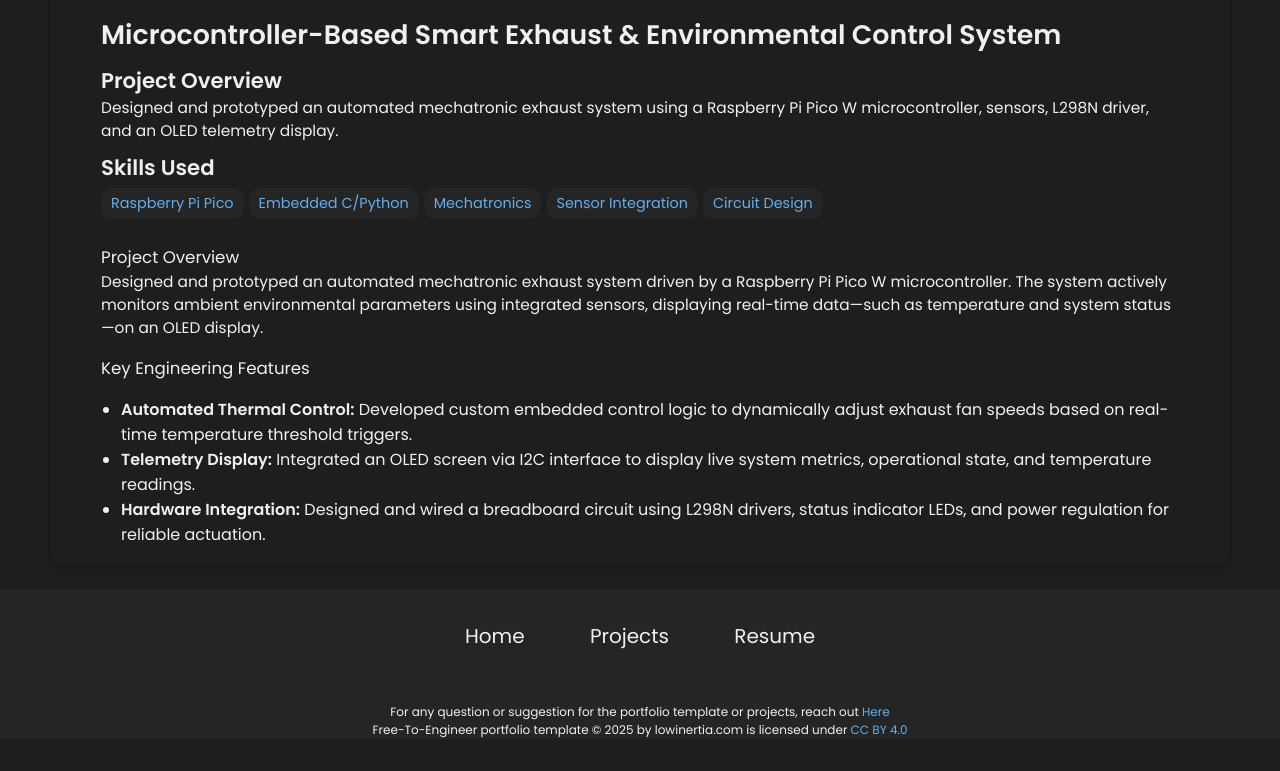
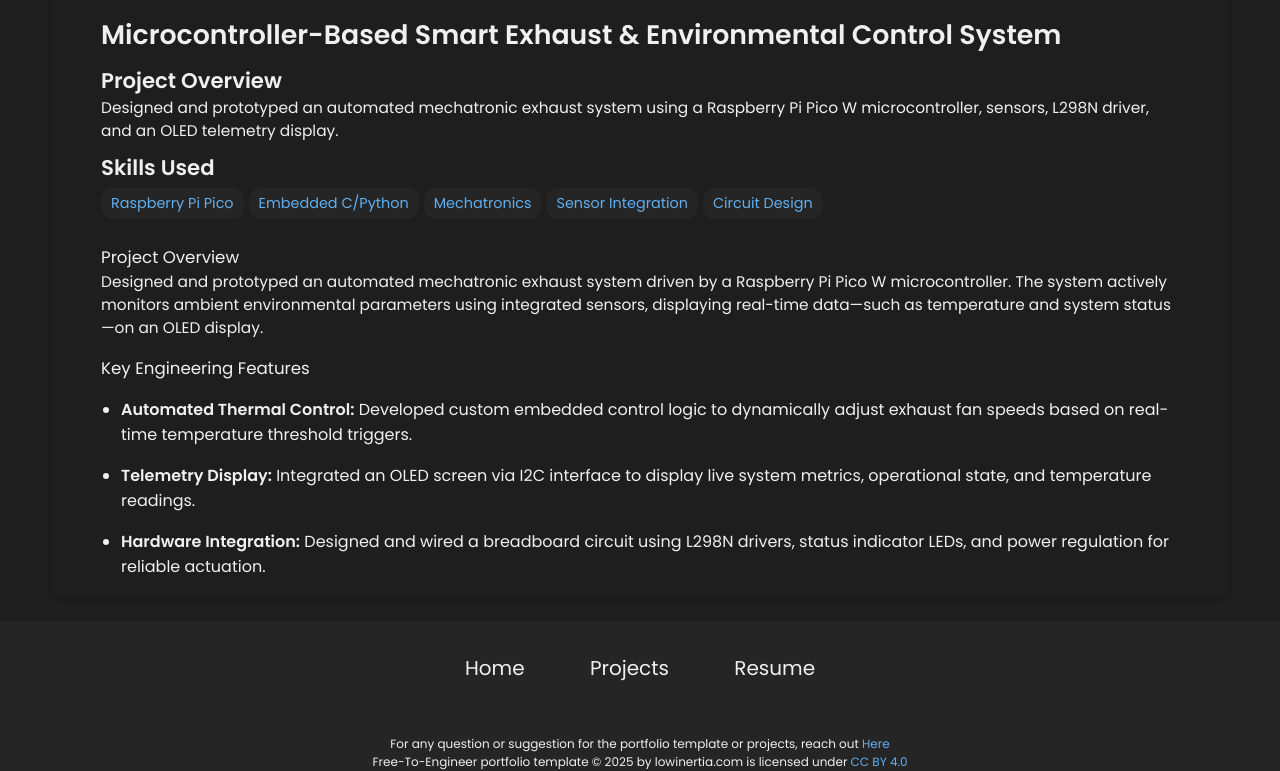
Before and after one commit to MuHasOfficial/MuHasOfficial.github.io, a Jekyll site: the page built from _projects/sonos-teardown/index.md, in a window 1280 px wide. Shown: the part 492-1263 px from the top of the page. Built offline with Jekyll 4.4.1, drawn with Linux system fonts in a browser that asks for light colours; before the commit the page ends 1231 px from its top, so only the background shows below that.

Commit message:
Refactor post-view styles with CSS variables
Updated styles for post-view component to use CSS variables for colors and improved formatting.

```diff
--- a/css/styles.css
+++ b/css/styles.css
@@ -573,27 +573,27 @@
     border: 1px solid rgba(0, 0, 0, 0.05);
     box-shadow: 0 4px 6px -1px rgba(0, 0, 0, 0.1),
                 0 2px 4px -1px rgba(0, 0, 0, 0.06);
-    border-radius: 10px
-
+    border-radius: 10px;
 }
 
-.post-view .summary{
+.post-view .summary {
     padding: 25px 50px;
 }
 
-.post-view .title-header  {
+.post-view .title-header {
     width: 100%;
     display: flex;
 }
 
-.post-view .title-header  h1 {
+.post-view .title-header h1 {
     line-height: normal;
     margin-bottom: 10px;
+    color: var(--text-color);
 }
 
 .post-view .summary img {
     width: 100%;
-    height: 100%;  /* Changed to 100% to fill the container */
+    height: 100%;
     object-fit: cover;
     border-radius: 6px;
     aspect-ratio: 3/1;
@@ -604,10 +604,19 @@
     margin-bottom: 10px;
 }
 
+.post-view .summary .project-description p,
+.post-view .summary .project-description span {
+    color: var(--text-color);
+}
+
 .post-view .summary .skills-card {
     display: flex;
     flex-direction: column;
     gap: 5px;
+}
+
+.post-view .summary .skills-card h2 {
+    color: var(--text-color);
 }
 
 .post-view .summary .skills-list {
@@ -615,7 +624,6 @@
     flex-wrap: wrap;
     justify-content: start;
     gap: 5px;
-
 }
 
 .post-view .summary .skill {
@@ -631,6 +639,13 @@
     border-radius: 10px;
 }
 
+.post-view .content h1,
+.post-view .content h2,
+.post-view .content h3,
+.post-view .content h4 {
+    color: var(--text-color);
+}
+
 .post-view .content .image-gallery {
     display: flex;
     flex-wrap: wrap;
@@ -638,7 +653,7 @@
     align-items: flex-start;
     align-content: flex-start;
     width: 100%;
-    gap: 10px
+    gap: 10px;
 }
 
 .post-view .content .image-gallery img {
@@ -649,28 +664,33 @@
     align-self: flex-start;
 }
 
-.post-view .content  a {
-    color: #3498db;
+.post-view .content a {
+    color: var(--link-color);
     text-decoration: none;
     transition: color 0.3s ease;
     margin-bottom: 1em;
 }
 
-.post-view .content  p {
+.post-view .content p,
+.post-view .content li,
+.post-view .content span,
+.post-view .content strong {
+    color: var(--text-color);
     margin-bottom: 1em;
 }
 
-.post-view .content  a:hover {
-    color: #2980b9;
+.post-view .content a:hover {
+    color: var(--text-color);
 }
 
 .post-view .content ul, ol {
     padding-left: 20px;
     margin: 1em 0;
+    color: var(--text-color);
 }
 
 .post-view .content blockquote {
-    border-left: 4px solid #3498db;
+    border-left: 4px solid var(--link-color);
     margin: 1em 0;
     padding: 10px 20px;
     background-color: var(--light-background-color);
@@ -678,10 +698,10 @@
     font-size: calc(10px + 0.5vw);
 }
 
-.post-view .content   hr {
+.post-view .content hr {
     border: 0;
     height: 1px;
-    background: #ddd;
+    background: var(--border-color);
     margin: 20px 0;
 }
 
@@ -695,18 +715,18 @@
 .post-view .content th {
     padding: 8px;
     text-align: left;
-    border-bottom: 1px solid #e9ecef;
-    background-color: #f8f9fa;
-    color: #495057;
-    font-size: calc(10px + 0.5vw); /* Matches h2 size */
+    border-bottom: 1px solid var(--border-color);
+    background-color: var(--light-background-color);
+    color: var(--text-color);
+    font-size: calc(10px + 0.5vw);
 }
 
 .post-view .content td {
     padding: 8px;
     text-align: left;
-    border-bottom: 1px solid #e9ecef;
+    border-bottom: 1px solid var(--border-color);
     color: var(--text-color);
-    font-size: calc(10px + 0.5vw); /* Matches p size */
+    font-size: calc(10px + 0.5vw);
 }
 
 .youtube-container {
```
Lines whose indentation alone changed are shown as unchanged.
